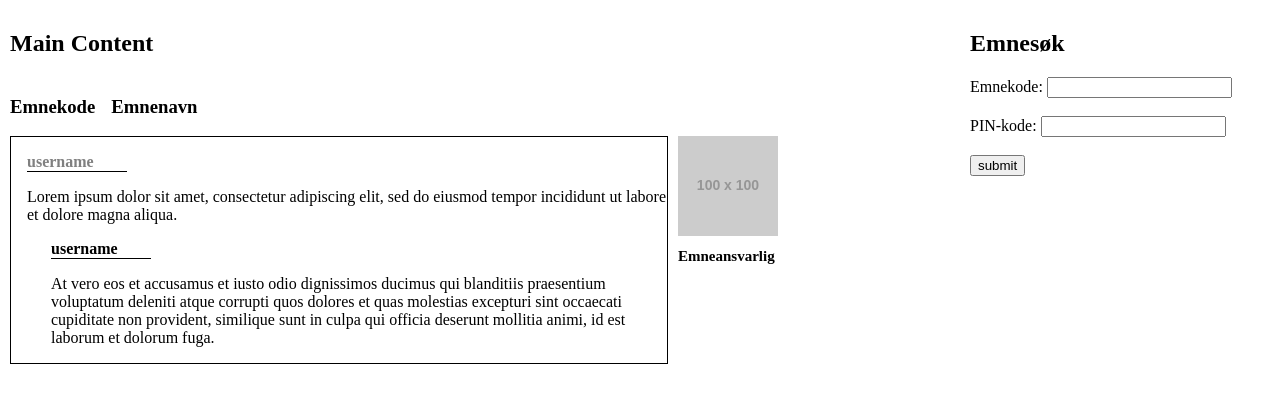
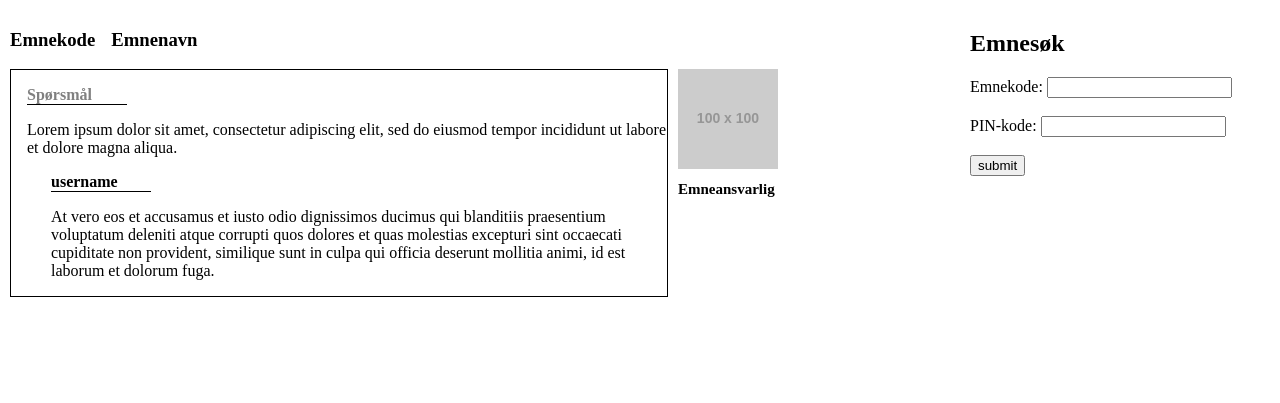
Before and after one commit to WaalerThomas/DataSecurity_Project_Group3, a PHP site: page / in a window 1280 px wide. Shown: the part 46-449 px from the top of the page. Run offline with PHP 8.4, Linux system fonts and the light colour scheme; grey boxes labelled with a size stand in for pictures from a placeholder-image service; some libraries are stand-ins or nearby versions.

Commit message:
Cleanup
Doing some design cleanup

```diff
--- a/app/steg1/index.php
+++ b/app/steg1/index.php
@@ -153,7 +153,6 @@ if (! empty($_SESSION["userId"])) {
 
 <div class="row">
   <div class="column middle">
-    <h2>Main Content</h2>
     <section class="emneinfo">
       <h3>Emnekode</h3>
       <h3>Emnenavn</h3>
@@ -161,7 +160,7 @@ if (! empty($_SESSION["userId"])) {
     <div class="info">
       <div class="commentsection">
         <div class="comment-info">
-          <p class="username-comment">username</p>
+          <p class="username-comment">Spørsmål</p>
           <p class="comment">Lorem ipsum dolor sit amet, consectetur adipiscing elit, sed do
             eiusmod tempor incididunt ut labore et dolore magna aliqua.</p>
        </div>
```
